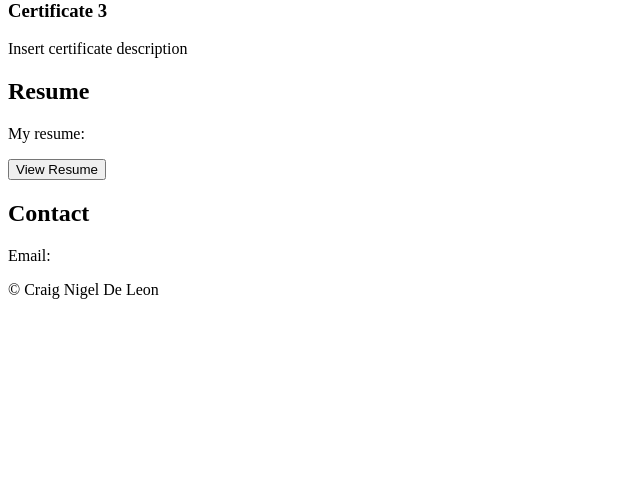
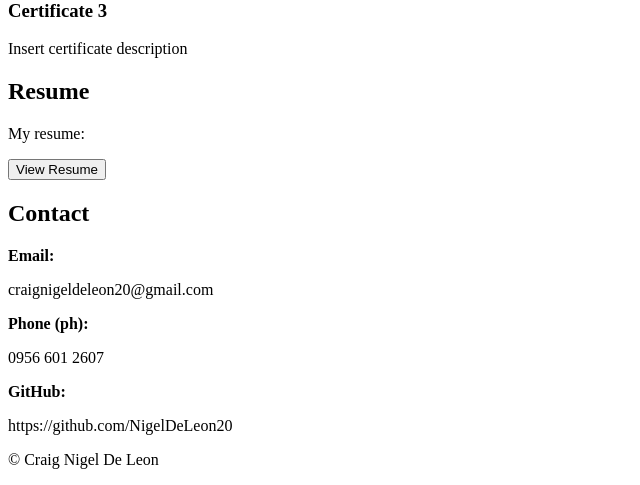
Before and after one commit to NigelDeLeon20/personal-portfolio, a Flask app: page / in a window 1280 px wide. Shown: the part 911-1396 px from the top of the page, without its empty margins (0-640 px from the left). Before the commit the page ends 1210 px from the top, so only its background shows below. Run offline with Flask 3, Linux system fonts and the light colour scheme.

Commit message:
Added contact information  in Contact section in index.html

```diff
--- a/templates/index.html
+++ b/templates/index.html
@@ -80,8 +80,12 @@
 
     <section id="contact">
         <h2>Contact</h2>
-        <p>Email: </p>
-
+        <strong>Email: </strong>
+        <p>craignigeldeleon20@gmail.com</p>
+        <strong>Phone (ph): </strong>
+        <p>0956 601 2607</p>
+        <strong>GitHub: </strong>
+        <p>https://github.com/NigelDeLeon20</p>
     </section>
 
     {% endblock %}
```
